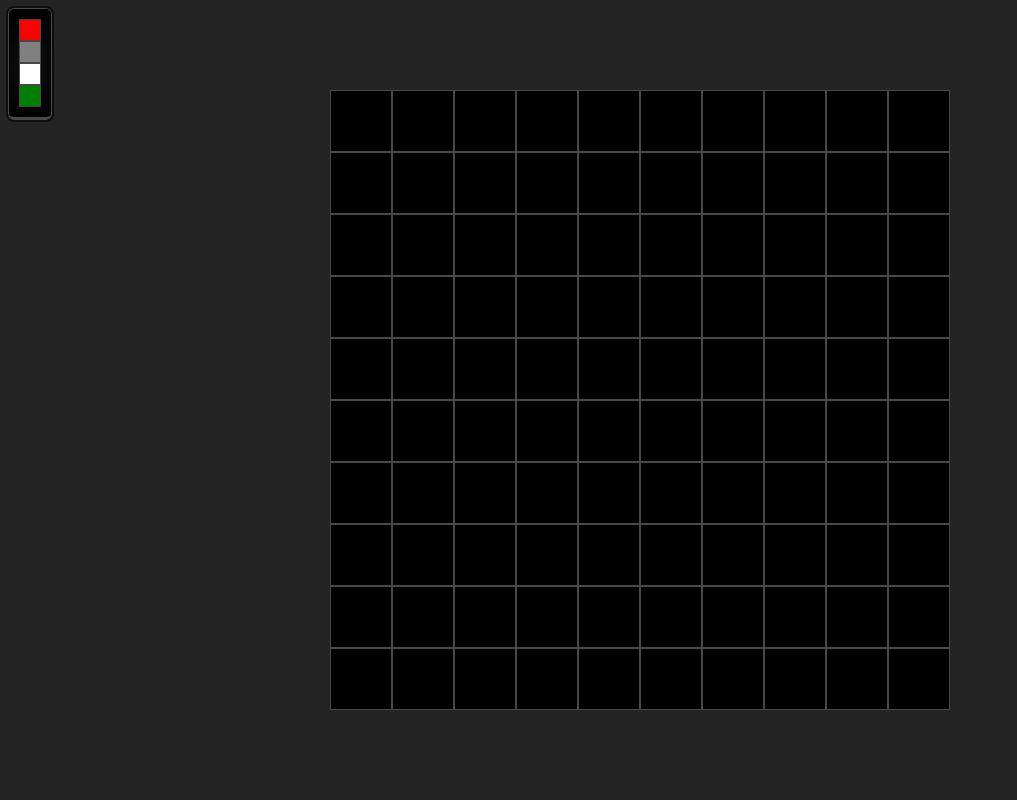
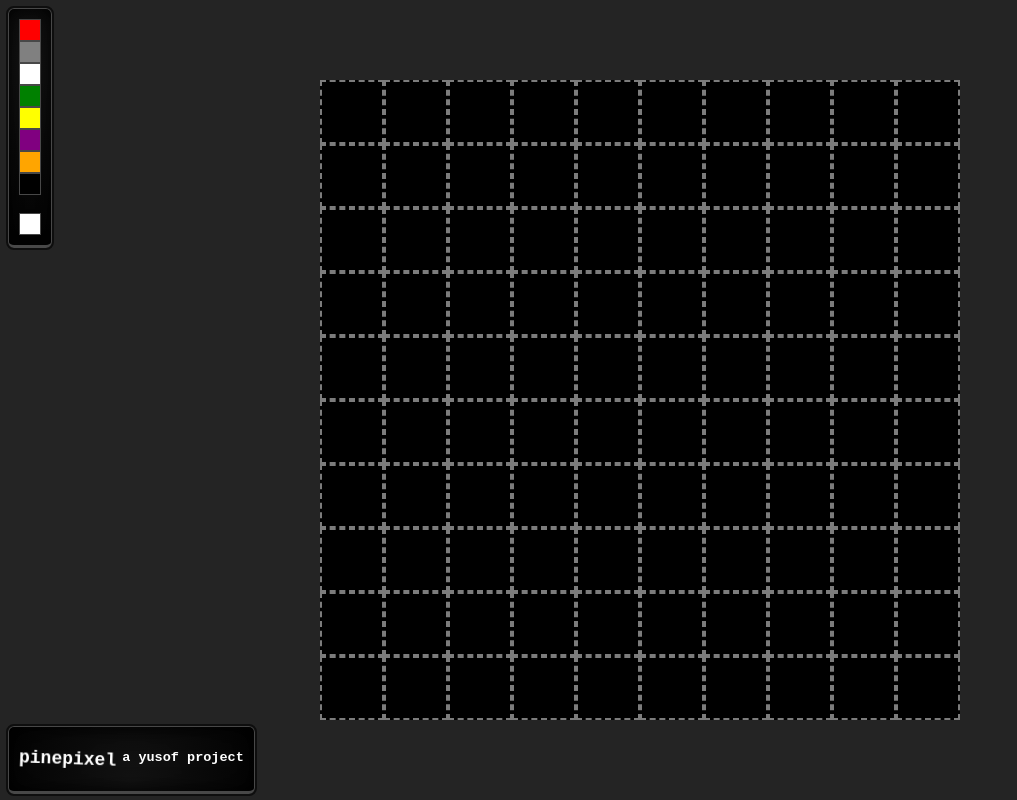
Before and after one commit to yoloyusof/pinepixel, a Svelte app: page / in a window 1280 px wide. Shown: the whole page, without its empty margins (0-1017 px from the left). Built offline with nearby package versions, Linux system fonts and the light colour scheme.

Commit message:
added stuff

```diff
--- a/index.html
+++ b/index.html
@@ -2,9 +2,8 @@
 <html lang="en">
   <head>
     <meta charset="UTF-8" />
-    <link rel="icon" type="image/svg+xml" href="/vite.svg" />
     <meta name="viewport" content="width=device-width, initial-scale=1.0" />
-    <title>Vite + Svelte + TS</title>
+    <title>Pinepixel</title>
   </head>
   <body>
     <div id="app"></div>
--- a/src/App.svelte
+++ b/src/App.svelte
@@ -1,14 +1,29 @@
 <script lang="ts">
   import { onMount } from "svelte";
 
-  let selectedColor = "rgb(255,255,255)"
+  let selectedColor = "rgb(255,255,255)";
 
   onMount(() => {
     let elements = document.getElementsByClassName("block");
-    let colors = document.getElementsByClassName("pallete")
+    let colors = document.getElementsByClassName("colorBlock");
+    // Determine if mouse is down
+    let mouseDown = 0;
+
+    document.onmousedown = function () {
+      ++mouseDown;
+    };
+    document.onmouseup = function () {
+      --mouseDown;
+    };
+    //
 
     for (var i = 0; i < elements.length; i++) {
       let element = elements[i] as HTMLDivElement;
+
+      element.onmouseover = () => {
+        if (mouseDown !== 1) return;
+        element.style.backgroundColor = selectedColor;
+      };
 
       element.onclick = () => {
         element.style.backgroundColor = selectedColor;
@@ -26,114 +41,29 @@
 </script>
 
 <main>
+  <b-x id="title">
+    <h1>pinepixel</h1>
+    <h2>a yusof project</h2>
+  </b-x>
   <b-x id="colors">
-    <div class="pallete">
-      <div class="colorBlock" style="background-color: red;"></div>
-      <div class="colorBlock" style="background-color: gray;"></div>
-      <div class="colorBlock" style="background-color: white;"></div>
-      <div class="colorBlock" style="background-color: green;"></div>
+    <div id="pallete">
+      <div class="colorBlock" style="background-color: red;" />
+      <div class="colorBlock" style="background-color: gray;" />
+      <div class="colorBlock" style="background-color: white;" />
+      <div class="colorBlock" style="background-color: green;" />
+      <div class="colorBlock" style="background-color: yellow;" />
+      <div class="colorBlock" style="background-color: purple;" />
+      <div class="colorBlock" style="background-color: orange;" />
+      <div class="colorBlock" style="background-color: black;" />
+      <br />
+      <div id="selectedColorBlock">
+        <div class="colorBlock" style="background-color: {selectedColor};" />
+      </div>
     </div>
   </b-x>
   <div id="container">
-    <div class="block" />
-    <div class="block" />
-    <div class="block" />
-    <div class="block" />
-    <div class="block" />
-    <div class="block" />
-    <div class="block" />
-    <div class="block" />
-    <div class="block" />
-    <div class="block" />
-    <div class="block" />
-    <div class="block" />
-    <div class="block" />
-    <div class="block" />
-    <div class="block" />
-    <div class="block" />
-    <div class="block" />
-    <div class="block" />
-    <div class="block" />
-    <div class="block" />
-    <div class="block" />
-    <div class="block" />
-    <div class="block" />
-    <div class="block" />
-    <div class="block" />
-    <div class="block" />
-    <div class="block" />
-    <div class="block" />
-    <div class="block" />
-    <div class="block" />
-    <div class="block" />
-    <div class="block" />
-    <div class="block" />
-    <div class="block" />
-    <div class="block" />
-    <div class="block" />
-    <div class="block" />
-    <div class="block" />
-    <div class="block" />
-    <div class="block" />
-    <div class="block" />
-    <div class="block" />
-    <div class="block" />
-    <div class="block" />
-    <div class="block" />
-    <div class="block" />
-    <div class="block" />
-    <div class="block" />
-    <div class="block" />
-    <div class="block" />
-    <div class="block" />
-    <div class="block" />
-    <div class="block" />
-    <div class="block" />
-    <div class="block" />
-    <div class="block" />
-    <div class="block" />
-    <div class="block" />
-    <div class="block" />
-    <div class="block" />
-    <div class="block" />
-    <div class="block" />
-    <div class="block" />
-    <div class="block" />
-    <div class="block" />
-    <div class="block" />
-    <div class="block" />
-    <div class="block" />
-    <div class="block" />
-    <div class="block" />
-    <div class="block" />
-    <div class="block" />
-    <div class="block" />
-    <div class="block" />
-    <div class="block" />
-    <div class="block" />
-    <div class="block" />
-    <div class="block" />
-    <div class="block" />
-    <div class="block" />
-    <div class="block" />
-    <div class="block" />
-    <div class="block" />
-    <div class="block" />
-    <div class="block" />
-    <div class="block" />
-    <div class="block" />
-    <div class="block" />
-    <div class="block" />
-    <div class="block" />
-    <div class="block" />
-    <div class="block" />
-    <div class="block" />
-    <div class="block" />
-    <div class="block" />
-    <div class="block" />
-    <div class="block" />
-    <div class="block" />
-    <div class="block" />
-    <div class="block" />
+    {#each Array(100) as _, i}
+      <div class="block" style="background-color: black;" />
+    {/each}
   </div>
 </main>
--- a/src/app.css
+++ b/src/app.css
@@ -1,15 +1,12 @@
 :root {
   --highlight: 0 0 4px #fff, 1px 0 0px #fff3, -1px 0 0px #fff3, 1px 1px 1px #000;
-  --palette-colors-size: 16px;
-  --palette-colors-in-row: 5;
-  --chat-width: 440px;
-  --chat-maxheight: 480px;
   --font-size: 16px;
   --backdrop-blur: 6px;
 
   --box-border: 1px solid #484848;
+  --block-border: 2px dashed #7c7c7c;
   --box-outline: 2px solid #0e0e0e;
-
+  user-select: none;
   background-color: rgb(36, 36, 36);
 }
 
@@ -18,7 +15,7 @@ b-x {
   display: flex;
   color: #fff;
   background: radial-gradient(circle at 50% 56px, #111d, #000e);
-  border: var(--box-border);
+  border: var(--box-border) ;
   border-bottom-width: 3px;
   outline: var(--box-outline);
   border-radius: 6px;
@@ -34,25 +31,14 @@ b-x {
   left: 50%;
   top: 50%;
   transform: translate(-50%, -50%);
-  grid-template-columns: 1fr 1fr 1fr 1fr 1fr 1fr 1fr 1fr 1fr 1fr;
-  grid-template-rows: 1fr 1fr 1fr 1fr 1fr 1fr 1fr 1fr 1fr 1fr;
+  grid-template-columns: repeat(10, 1fr);
+  grid-template-rows: repeat(10, 1fr);
   gap: 0px 0px;
-  grid-template-areas:
-    ". . . . . . . . . ."
-    ". . . . . . . . . ."
-    ". . . . . . . . . ."
-    ". . . . . . . . . ."
-    ". . . . . . . . . ."
-    ". . . . . . . . . ."
-    ". . . . . . . . . ."
-    ". . . . . . . . . ."
-    ". . . . . . . . . ."
-    ". . . . . . . . . .";
 }
 
 .block {
-  background-color: black;
-  border: var(--box-border);
+  background-color: rgb(0,0,0);
+  border: var(--block-border);
   padding: 30px;
   transition: 0.3s;
 }
@@ -66,4 +52,62 @@ b-x {
   display: flex;
   border: var(--box-border);
   padding: 10px;
+  transition: 0.3s;
 }
+
+.colorBlock:hover {
+  opacity: 0.5;
+}
+
+
+button {
+  font-family: monospace;
+  font-size: 12px;
+  display: flex;
+  color: #fff;
+  background: radial-gradient(circle at 50% 56px, #111d, #000e);
+  border: var(--box-border);
+  border-bottom-width: 3px;
+  outline: var(--box-outline);
+  border-radius: 6px;
+  backdrop-filter: blur(var(--backdrop-blur));
+  box-shadow: inset 0 0 20px #000;
+  transition: 0.3s ease-in-out;
+}
+
+button:hover {
+  border: var(--block-border);
+}
+
+
+@keyframes rotate {
+  from {
+    rotate: 0deg;
+  }
+  to {
+    rotate: 2deg;
+  }
+}
+
+@keyframes upDown {
+  from {
+    translate: 0 0%;
+  }
+  to {
+    translate: 0 10%;
+  }
+}
+
+#title {
+  bottom: 6px;
+  font-size: 9px;
+  font-family: monospace;
+}
+
+#title > h1 {
+  animation: rotate 0.3s alternate infinite ease-in-out;
+}
+
+#title > h2 {
+  animation: upDown 0.3s alternate infinite ease-in-out;
+}
```
